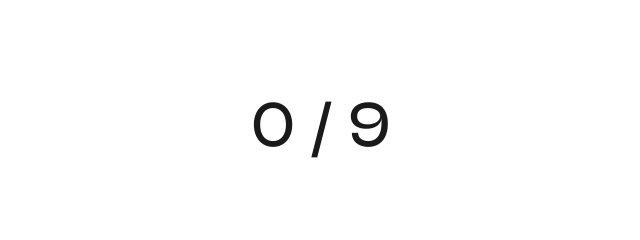
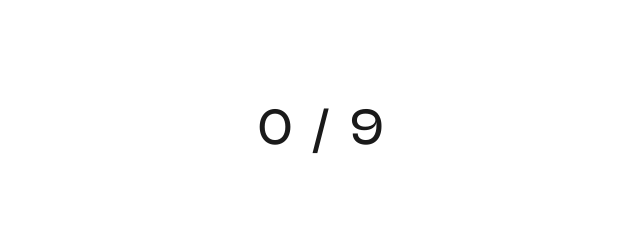
Before and after one commit to jclind/jesselind-photography, a Next.js app: page / in a window 1280 px wide. Shown: the part 270-510 px from the top of the page, without its empty margins (319-959 px from the left). Built offline with nearby package versions, Linux system fonts and the light colour scheme.

Commit message:
style(home): update loading indicator styles

```diff
--- a/app/HomeImages.tsx
+++ b/app/HomeImages.tsx
@@ -32,9 +32,9 @@ const HomeImages = () => {
       <div
         className={`${styles.loadingPage} ${allLoaded ? styles.loaded : ''}`}
       >
-        <p>
-          {loadedImages} / {totalImages}
-        </p>
+        <span>{loadedImages}</span>
+        <span>/</span>
+        <span>{totalImages}</span>
       </div>
       <Link
         href='/all-photos/00176'
--- a/app/page.module.scss
+++ b/app/page.module.scss
@@ -183,6 +183,7 @@
   }
   .loadingPage {
     display: flex;
+    gap: 12px;
     justify-content: center;
     align-items: center;
 
@@ -194,9 +195,10 @@
     left: 0;
     background: $primary-background;
     text-align: center;
-    p {
-      font-size: 60px;
+    span {
+      font-size: 48px;
       font-weight: 400 !important;
+      width: 1ch;
     }
     &.loaded {
       animation: fadeOutToBack 4s ease forwards;
```
